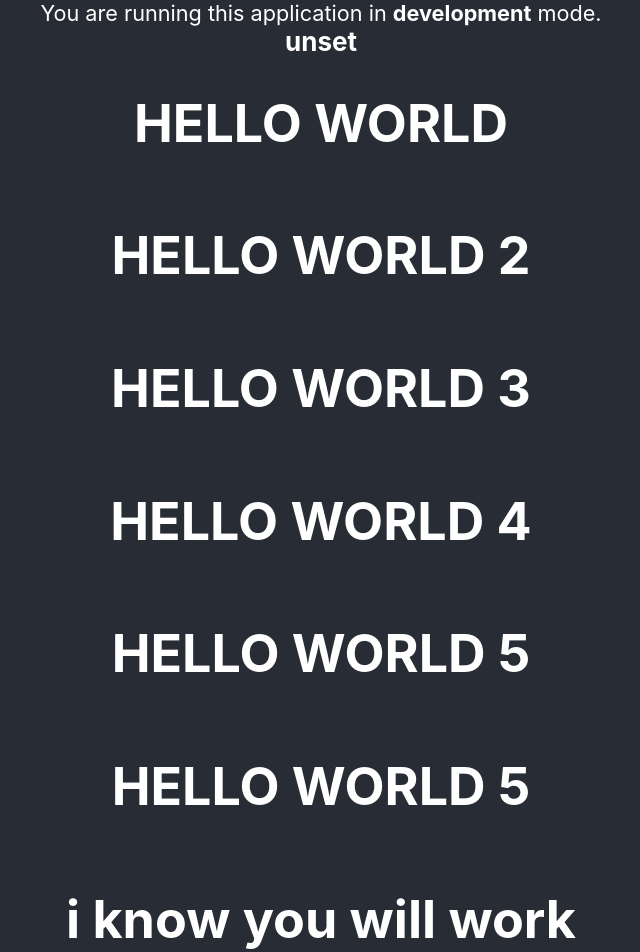
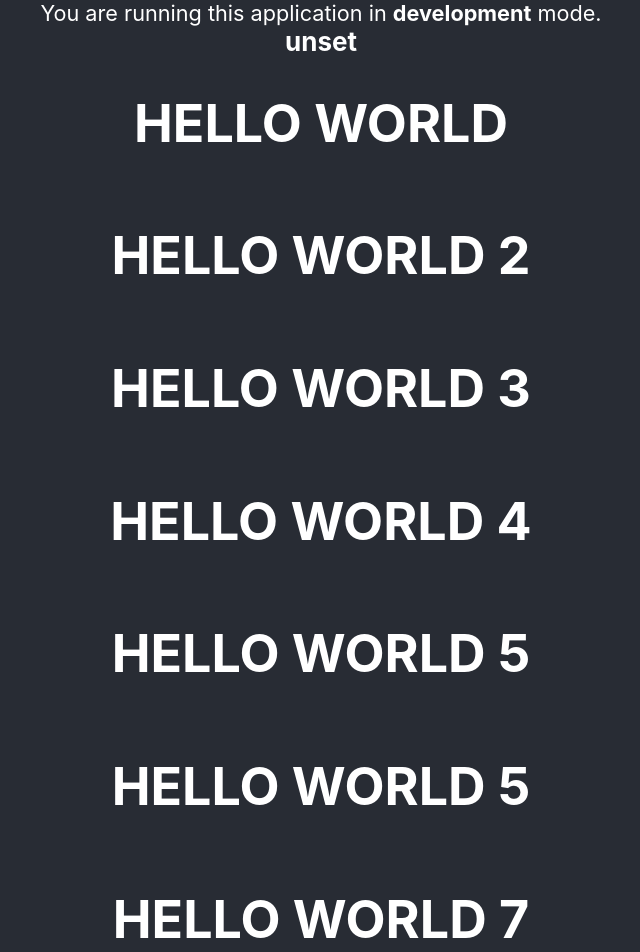
Before and after one commit to keerthanapalepu/test-deployment, a React (Create React App) app: page / in a window 1280 px wide. Shown: the top 952 px of the page, without its empty margins (319-959 px from the left). Built offline with nearby package versions, Linux system fonts and the light colour scheme; no server answers.

Commit message:
Update App.js

```diff
--- a/src/App.js
+++ b/src/App.js
@@ -19,6 +19,7 @@ function App() {
       <h1>HELLO WORLD 4</h1>
       <h1>HELLO WORLD 5</h1>
 <h1>HELLO WORLD 5</h1>
+<h1>HELLO WORLD 7</h1>
       <h1>i know you will work</h1>
       </header>
 
```
